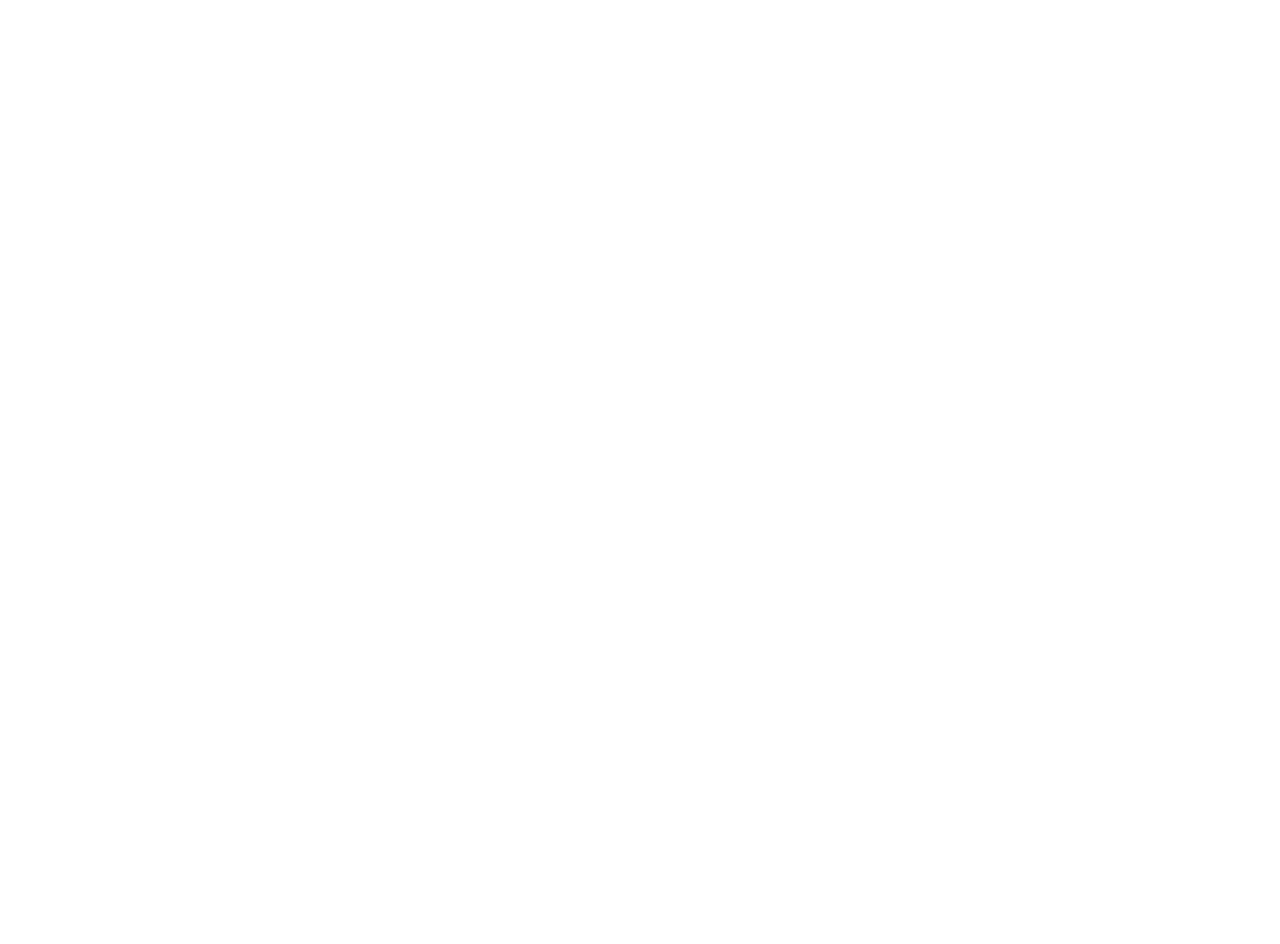
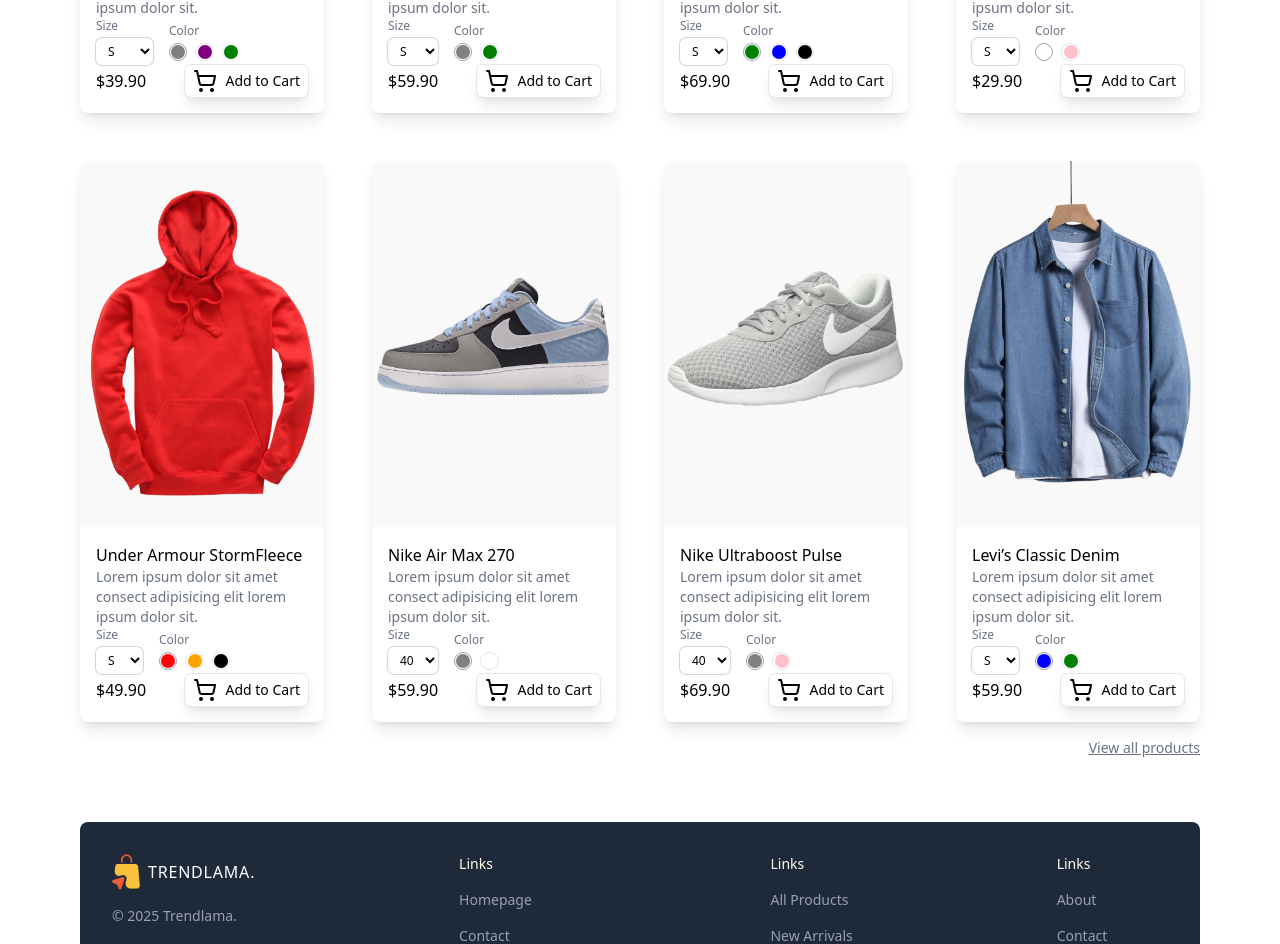
Before and after one commit to ggoswami777/e-commerce-ui, a Next.js app in the folder client/: page / in a window 1280 px wide. Shown: the part 998-1942 px from the top of the page. Before the commit the page ends 954 px from the top, so only its background shows below. Built offline with nearby package versions, Linux system fonts and the light colour scheme.

Commit message:
added productcard

```diff
--- a/client/src/components/Categories.tsx
+++ b/client/src/components/Categories.tsx
@@ -53,7 +53,7 @@
     const handleChange = (value: string | null) => {
         const params = new URLSearchParams(searchParams);
         params.set("category", value || "all");
-        router.push(`${pathName}?${params.toString()}`);
+        router.push(`${pathName}?${params.toString()}`,{scroll:false});
     };
 
     console.log(selectedCategory);
--- a/client/src/components/ProductCard.tsx
+++ b/client/src/components/ProductCard.tsx
@@ -1,10 +1,64 @@
 "use client"
 
 import { ProductType } from "@/types"
+import { ShoppingCart } from "lucide-react"
+import Image from "next/image"
+import Link from "next/link"
+import { useState } from "react"
 
 const ProductCard = ({product}:{product:ProductType}) => {
+  const [selectedOptions, setSelectedOptions] = useState({
+    size: product.sizes[0],
+    color: product.colors[0]
+  })
+
+  const handleProductType = ({ type, value }: { type: "size" | "color", value: string }) => {
+    setSelectedOptions((prev) => ({
+      ...prev,
+      [type]: value
+    }))
+  }
   return (
-    <div>ProductCard</div>
+    <div className="shadow-lg rounded-lg overflow-hidden">
+      <Link href={`/products/${product.id}`}>
+        <div className="relative aspect-[2/3]">
+          <Image src={product.images[selectedOptions.color]} alt={product.name} fill className="object-cover hover:scale-105 transition-all duration-300" />
+        </div>
+      </Link>
+      {/* product detail */}
+      <div className="flex flex-col gap04 p-4">
+        <h1 className="font-medium">{product.name}</h1>
+        <p className="text-sm text-gray-500">{product.shortDescription}</p>
+        {/* product types */}
+        <div className="flex items-center gap-4 text-xs">
+          {/* size*/}
+          <div className="flex-col flex gap-1">
+              <span className="text-gray-500">Size</span>
+              <select className="ring ring-gray-300 rounded-md px-2 py-1" name="size" id="size" onChange={e=>handleProductType({type:"size",value:e.target.value})}>
+                {product.sizes.map(size=>(
+                  <option key={size} value={size}>{size.toUpperCase()}</option>
+                ))}
+              </select>
+          </div>
+          {/* colors */}
+          <div  className="flex flex-col gap-1">
+            <span className="text-gray-500">Color</span>
+            <div className="flex items-center gap-2">
+              {product.colors.map(color=>(
+                <div key={color} className={`cursor-pointer border-1 ${selectedOptions.color===color?"border-gray-400":"border-gray-200"} rounded-full p-[1.2px]`} onClick={()=>handleProductType({type:"color",value:color})}>
+                  <div className="w-[14px] h-[14px] rounded-full " style={{backgroundColor:color}}/>
+                </div>
+              ))}
+            </div>
+          </div>
+        </div>
+        {/* price and add to cart button */}
+        <div className="flex items-center justify-between">
+          <p className="font-medium">${product.price.toFixed(2)}</p>
+          <button className="ring-1 ring-gray-200 shadow-lg rounded-md px-2 py-1 text-sm cursor-pointer hover:text-white hover:bg-black transition-all duration-300 flex items-center gap-2"><ShoppingCart/> Add to Cart</button>
+        </div>
+      </div>
+    </div>
   )
 }
 
--- a/client/src/components/ProductList.tsx
+++ b/client/src/components/ProductList.tsx
@@ -2,6 +2,7 @@
 import React from 'react'
 import Categories from './Categories';
 import ProductCard from './ProductCard';
+import Link from 'next/link';
 const products: ProductsType = [
   {
     id: 1,
@@ -112,10 +113,10 @@
     images: { blue: "/products/8b.png", green: "/products/8gr.png" },
   },
 ];
-const ProductList = () => {
+const ProductList = ({category}:{category:string}) => {
   return (
     <div className='w-full'>
-        <Categories/>
+        <Categories/ >
         <div className='grid grid-cols-1 sm:grid-cols-2 lg:grid-cols-4 gap-12'>
             {
                 products.map(product=>(
@@ -123,6 +124,7 @@
                 ))
             }
         </div>
+        <Link href={category?`/products/?category=${category}`:"/products"} className='flex justify-end mt-4 underline text-sm text-gray-500'>View all products</Link>
     </div>
   )
 }
```
